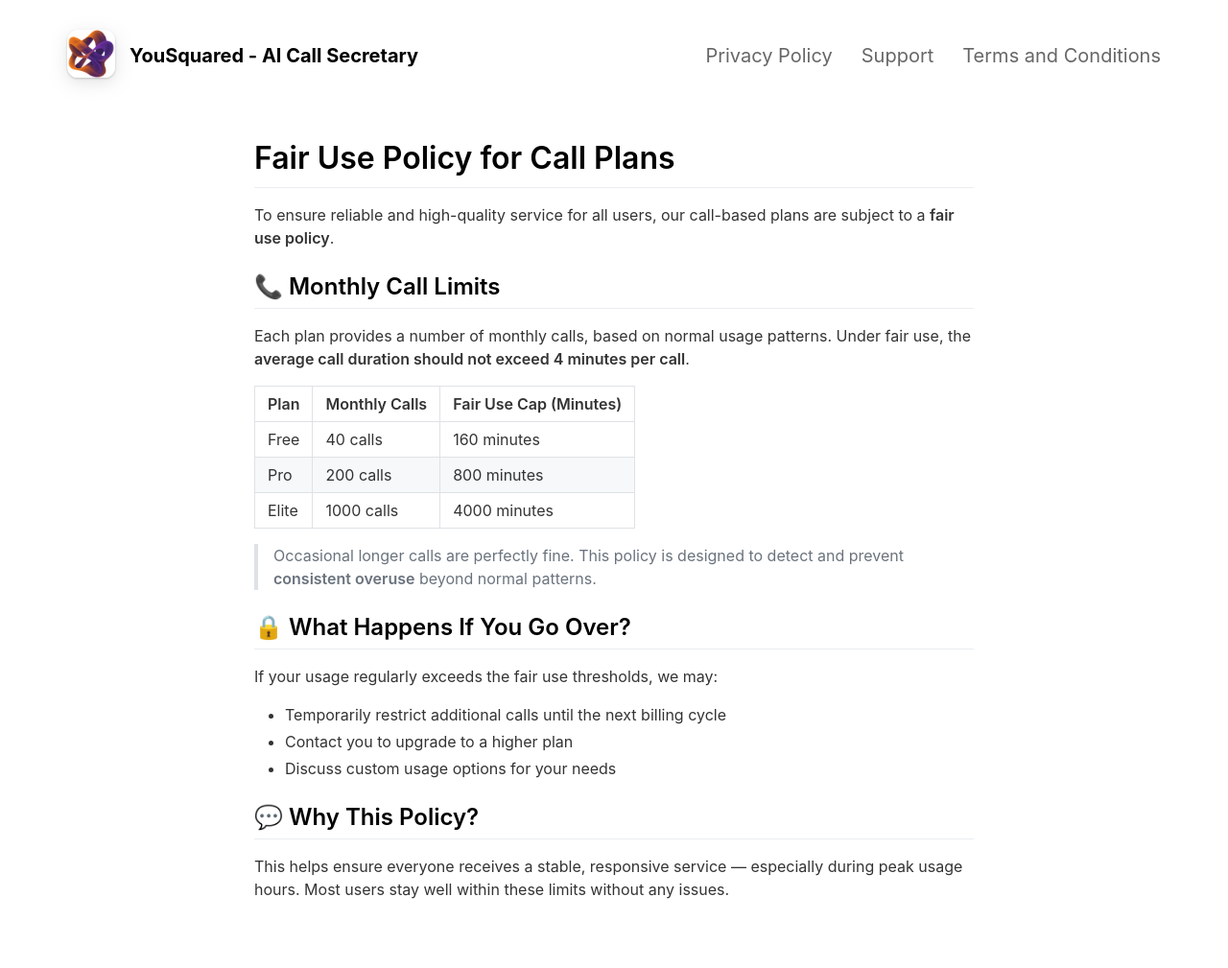
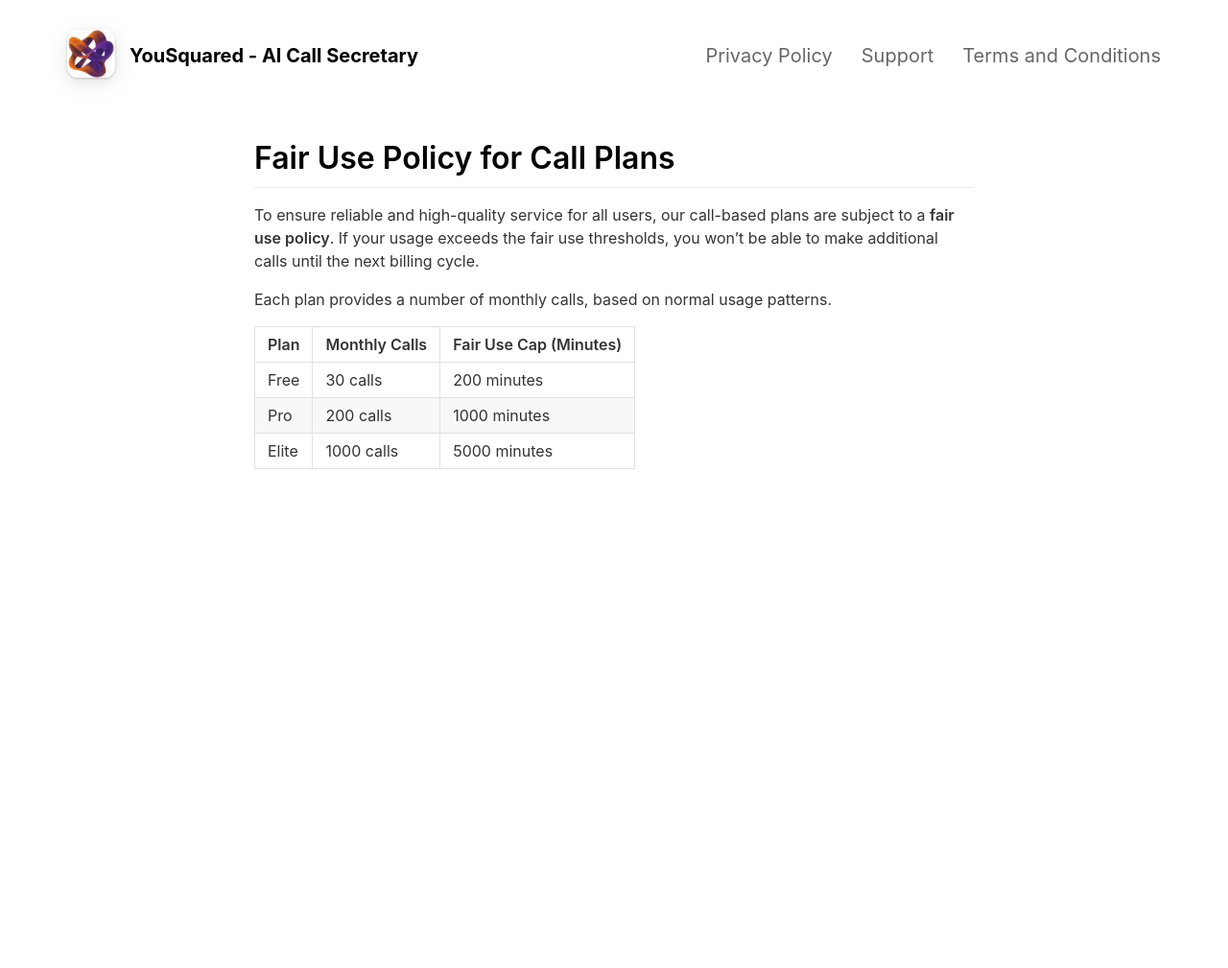
Before and after one commit to strangeattractors/u-squared, a Jekyll site: the page built from _pages/fair.md, in a window 1280 px wide. Shown: the whole page at 96% size. Built offline with Jekyll 4.4.1, drawn with Linux system fonts in a browser that asks for light colours; nearby versions of some CDN libraries; after the commit the page ends 900 px from its top, so only the background shows below that.

Commit message:
update fair call policy

```diff
--- a/_pages/fair.md
+++ b/_pages/fair.md
@@ -6,28 +6,12 @@ include_in_header: false
 
 # Fair Use Policy for Call Plans
 
-To ensure reliable and high-quality service for all users, our call-based plans are subject to a **fair use policy**.
+To ensure reliable and high-quality service for all users, our call-based plans are subject to a **fair use policy**. If your usage exceeds the fair use thresholds, you won't be able to make additional calls until the next billing cycle.
 
-## 📞 Monthly Call Limits
-
-Each plan provides a number of monthly calls, based on normal usage patterns. Under fair use, the **average call duration should not exceed 4 minutes per call**.
+Each plan provides a number of monthly calls, based on normal usage patterns.
 
 | Plan    | Monthly Calls | Fair Use Cap (Minutes) |
-|---------|----------------|------------------------|
-| Free    | 40 calls       | 160 minutes            |
-| Pro     | 200 calls      | 800 minutes            |
-| Elite   | 1000 calls     | 4000 minutes           |
-
-> Occasional longer calls are perfectly fine. This policy is designed to detect and prevent **consistent overuse** beyond normal patterns.
-
-## 🔒 What Happens If You Go Over?
-
-If your usage regularly exceeds the fair use thresholds, we may:
-
-- Temporarily restrict additional calls until the next billing cycle
-- Contact you to upgrade to a higher plan
-- Discuss custom usage options for your needs
-
-## 💬 Why This Policy?
-
-This helps ensure everyone receives a stable, responsive service — especially during peak usage hours. Most users stay well within these limits without any issues.
+|---------|---------------|------------------------|
+| Free    | 30 calls      | 200 minutes            |
+| Pro     | 200 calls     | 1000 minutes           |
+| Elite   | 1000 calls    | 5000 minutes           |
```
